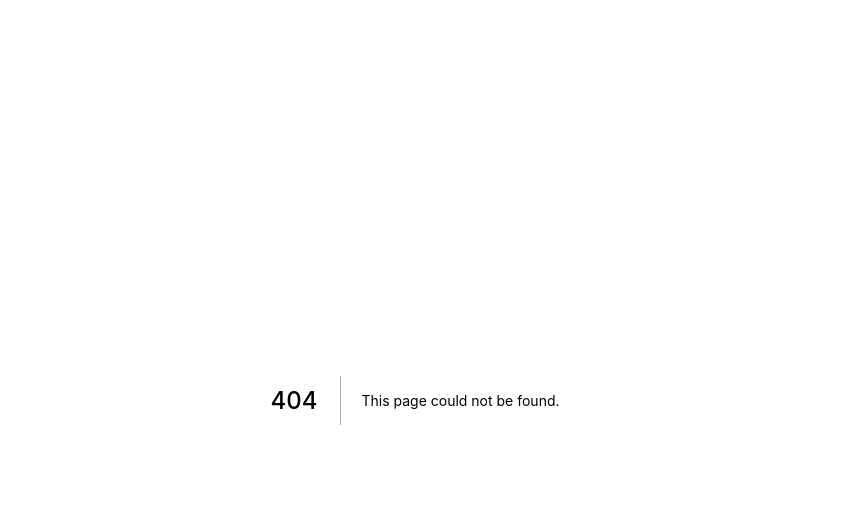
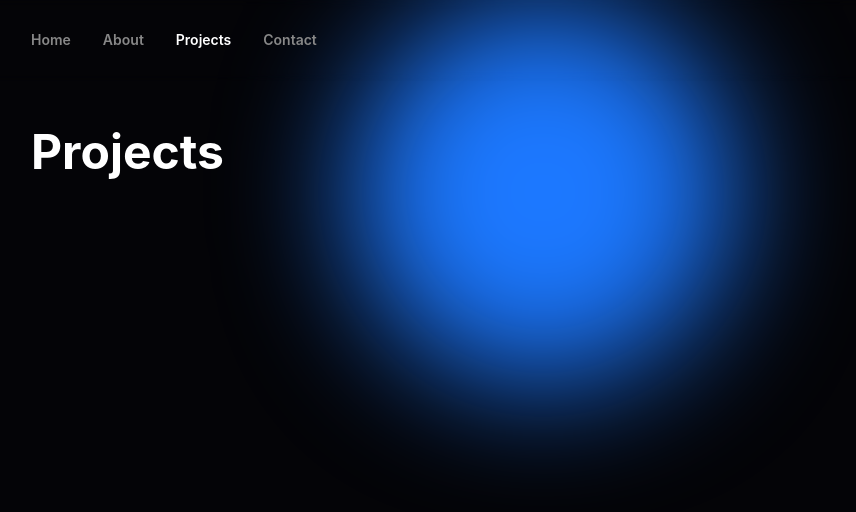
Before and after one commit to soymartinez/martinez, a Next.js app: page /projects in a window 1280 px wide. Before the commit this address had no page. Shown: the top 512 px of the page, without its empty margins (225-1081 px from the left). Built offline with nearby package versions, Linux system fonts and the light colour scheme.

Commit message:
🚀 feat: projects

```diff
--- /dev/null
+++ b/pages/projects.js
@@ -0,0 +1,11 @@
+import Layout from 'components/layout'
+
+export default function Projects() {
+  return (
+    <Layout title={'Projects – Martinez'}>
+      <div className='flex flex-col gap-8 sm:max-w-3xl mx-auto'>
+        <h1 className='text-white text-3xl md:text-5xl font-bold my-6 sm:my-0'>Projects</h1>
+      </div>
+    </Layout>
+  )
+}
```
